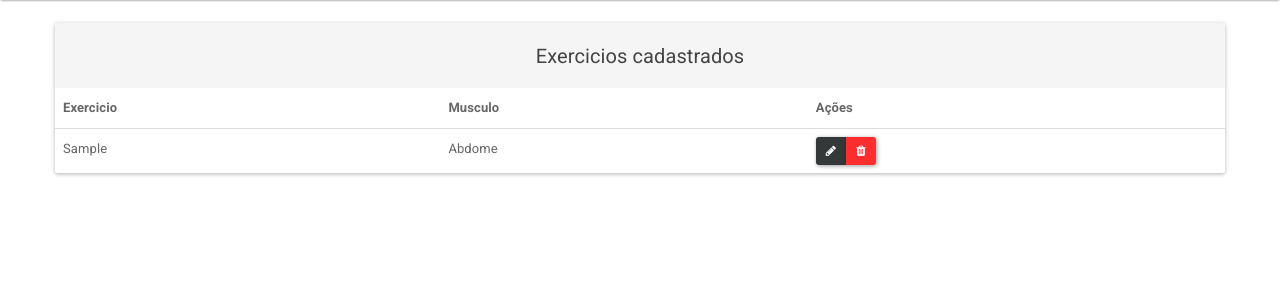
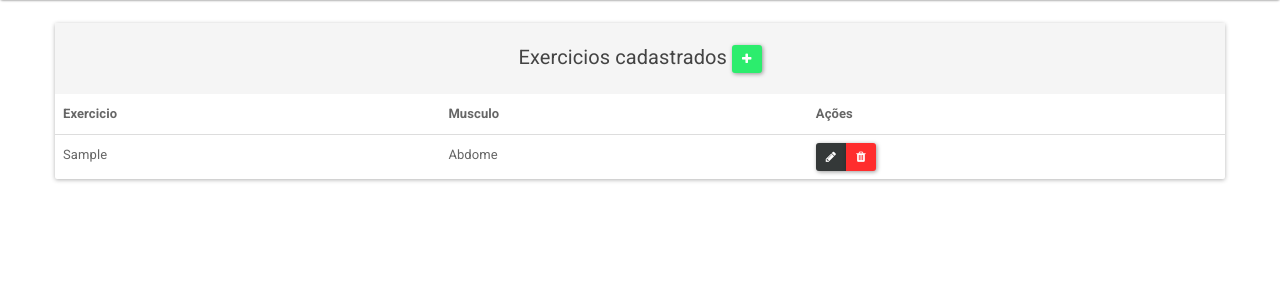
Before and after one commit to douguerty/academia, a Django app: page /exercicios/ in a window 1280 px wide. Shown: the part 64-364 px from the top of the page. Run offline with Django 3.2, Linux system fonts and the light colour scheme; a user stored in the database is signed in; tables that the repository leaves empty hold one stand-in row (values such as "Sample post").

```diff
--- a/academia/core/templates/exercicios.html
+++ b/academia/core/templates/exercicios.html
@@ -10,7 +10,7 @@
     <div class="row">
         <div class="panel panel-default">
             <div class="panel-heading" align="center">
-                <h5>Exercicios cadastrados</h5>
+                <h5>Exercicios cadastrados {% if exercicios %}<a class="btn btn-sm btn-success" href="{% url 'core:exercicio' %}"><i class="fa fa-plus"></i></a>{% endif %}</h5>
             </div>
             {% if exercicios %}
                 <table class="table">
```
